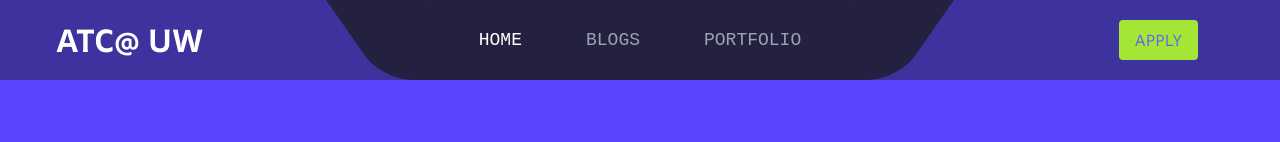
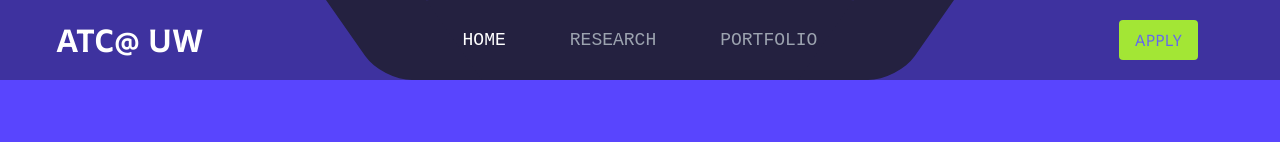
Before and after one commit to kipiiler/ATC-web, a React (Vite) app: page / in a window 1280 px wide. Shown: the top 142 px of the page. Built offline with nearby package versions, Linux system fonts and the light colour scheme.

Commit message:
new page

```diff
--- a/src/layout/default/header.tsx
+++ b/src/layout/default/header.tsx
@@ -38,7 +38,7 @@ const DefaultHeader = () => {
                 className="text-gray-400 text-sm mr-16"
               >
                 <Link to="/" className="cursor-not-allowed">
-                  BLOGS
+                  RESEARCH
                 </Link>
               </div>
               <div
@@ -58,7 +58,7 @@ const DefaultHeader = () => {
             className="bg-lime-400 text-indigo-500 font-bold py-2 px-4 rounded"
             style={{ fontFamily: "Orbitron", fontWeight: 100 }}
           >
-            <a href="https://forms.gle/8q9HuCxqLMCAFeo26">APPLY</a>
+            <a href="https://forms.gle/8q9HuCxqLMCAFeo26" target="_blank">APPLY</a>
           </button>
         </div>
       </div>
@@ -88,7 +88,7 @@ const DefaultHeader = () => {
                   to="/"
                   className="text-gray-500 block px-3 py-2 rounded-md text-base font-medium cursor-not-allowed"
                 >
-                  BLOGS
+                  RESEARCH
                 </Link>
                 {/* <Link
                   to="/portfolio"
```
